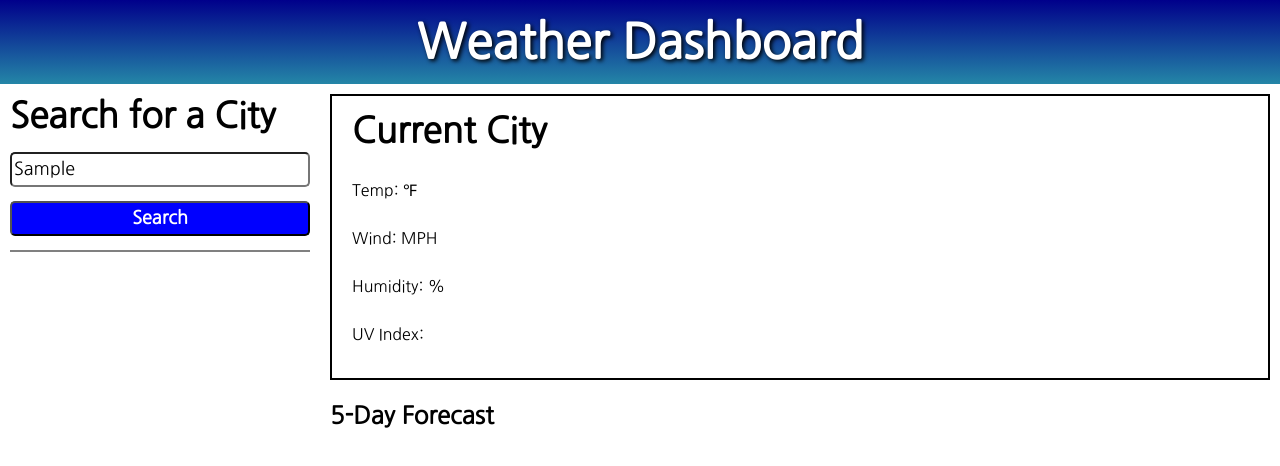
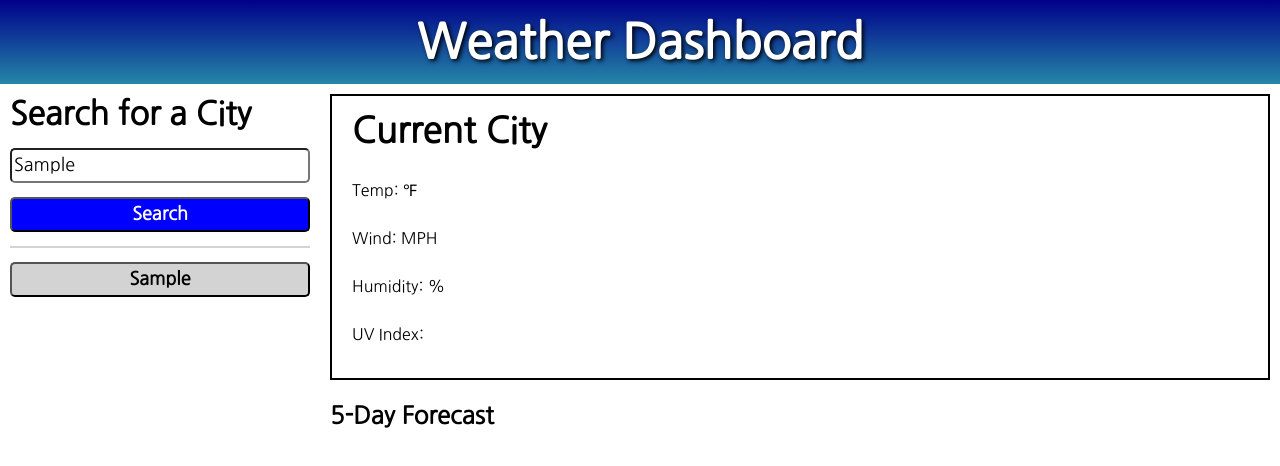
Before and after one commit to agoetz4407/weather-dashboard, a plain HTML site: page index.html in a window 1280 px wide. Both pictures are taken after typing "Sample" into the empty fields and a click on the button "Search". Drawn offline with nearby package versions, Linux system fonts and the light colour scheme; no server answers.

Commit message:
added buttons for searched cities

```diff
--- a/assets/css/style.css
+++ b/assets/css/style.css
@@ -35,7 +35,7 @@ main {
 }
 
 .search h2 {
-    font-size: 2.2rem;
+    font-size: 2rem;
 }
 
 .search input {
@@ -57,7 +57,19 @@ main {
 }
 
 .previous-cities {
-    border-top: 2px solid grey;
+    border-top: 2px solid lightgrey;
+    display: flex;
+    flex-direction: column;
+    row-gap: 14px;
+    padding-top: 14px;
+}
+
+.previous-cities button {
+    border-radius: var(--border-radius);
+    height: 35px;
+    font-size: large;
+    font-weight: bold;
+    background-color: lightgrey;
 }
 
 .weather {
--- a/assets/js/script.js
+++ b/assets/js/script.js
@@ -1,7 +1,21 @@
 var apiKey = "ba7e894de92ecba7bd4c5eb8943840a3"
 var citySearch = document.getElementById("city-search")
 var searchBtn = document.getElementById("search-btn")
+var previousCities = document.getElementById("previous-cities")
 
+var cityClickHandler = function(event) {
+    var cityName = event.target.getAttribute("data-city")
+    getLocationData(cityName)
+}
+
+var generateSearchBtn = function(city) {
+    newButton = document.createElement("button")
+    newButton.setAttribute("type", "button")
+    newButton.setAttribute("data-city", city)
+    newButton.innerText = city
+    previousCities.appendChild(newButton)
+    newButton.addEventListener("click", cityClickHandler)
+}
 
 var getLocationData = function(city) {
     fetch(`http://api.openweathermap.org/geo/1.0/direct?q=${city}&appid=${apiKey}`)
@@ -26,7 +40,9 @@ var getCurrentWeather = function(lat, lon) {
 
 var getCity = function() {
     var newCity = citySearch.value
-    getLocationData(newCity);
+    getLocationData(newCity)
+    generateSearchBtn(newCity)
+    citySearch.innerText = ""
 }
 
 
--- a/index.html
+++ b/index.html
@@ -19,7 +19,7 @@
             <h2>Search for a City</h2>
             <input id="city-search" type="text" placeholder="City Name">
             <button id="search-btn" type="button" class="search-btn">Search</button>
-            <div class="previous-cities"></div>
+            <div id="previous-cities" class="previous-cities"></div>
         </div>
 
         <div class="weather">
```
